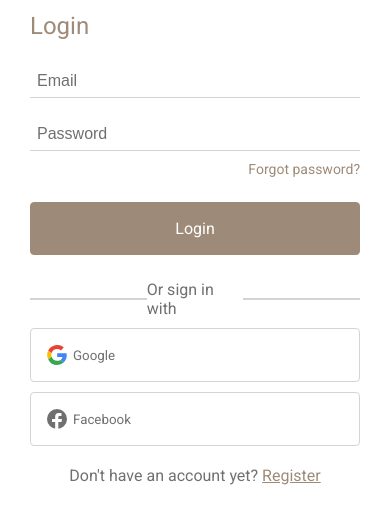
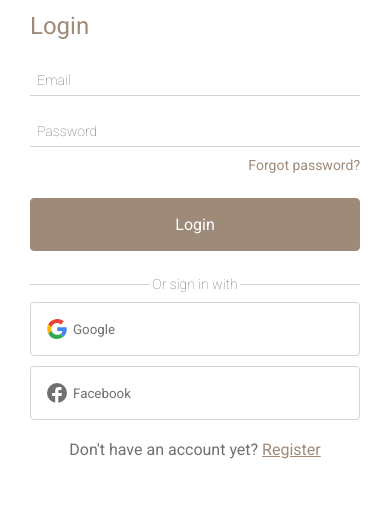
Before and after one commit to ntheanh201/service-provider-login-page, a plain HTML site: page index.html in a window 390 px wide. Shown: the part 336-860 px from the top of the page. Drawn offline with Linux system fonts and the light colour scheme.

Commit message:
fix style

```diff
--- a/assets/css/style.css
+++ b/assets/css/style.css
@@ -40,18 +40,18 @@ a {
 
 .login-page {
   padding: 2rem;
+  position: relative;
 }
 
 .content-header {
   text-align: right;
+  position: absolute;
+  top: 2rem;
+  right: 2rem;
 }
 
 .content-container {
   padding: 0 4rem;
-}
-
-.content-body {
-  padding: 140px 0;
 }
 
 .content-body .branding {
@@ -87,11 +87,15 @@ a {
   border: none;
   border-bottom: 1px solid #d4d4d4;
   margin: 10px 0;
-  font-size: 16px;
+  font-size: 14px;
+  font-weight: 100;
+  font-family: "Roboto", sans-serif;
 }
 
 .content-body .login-form input::placeholder {
   color: var(--secondary-color);
+  font-weight: 300;
+  font-size: 14px;
 }
 
 .content-body .login-form input:focus {
@@ -111,10 +115,16 @@ a {
   color: var(--secondary-color);
 }
 
+.content-body .external-signin-title .external-title {
+  font-weight: 300;
+  font-size: 14px;
+  text-align: center;
+}
+
 .content-body .external-signin-title .wing {
-  border: 0.5px solid #d4d4d4;
+  border-bottom: 0.5px solid #d4d4d4;
   height: 0;
-  width: 80px;
+  width: 120px;
 }
 
 .content-body .extern-button {
@@ -123,6 +133,10 @@ a {
 
 .content-footer {
   text-align: center;
+  position: absolute;
+  bottom: 2rem;
+  left: 50%;
+  transform: translate(-50%, 0);
 }
 
 .content-footer span {
@@ -262,4 +276,17 @@ a {
   .content-body .external-signin-title .wing {
     width: 120px;
   }
+
+  .content-header {
+    position: relative;
+    top: 0;
+    right: 0;
+  }
+
+  .content-footer {
+    position: relative;
+    bottom: 0;
+    left: 0;
+    transform: none;
+  }
 }
```
Also changed, not shown: 1 other file.
